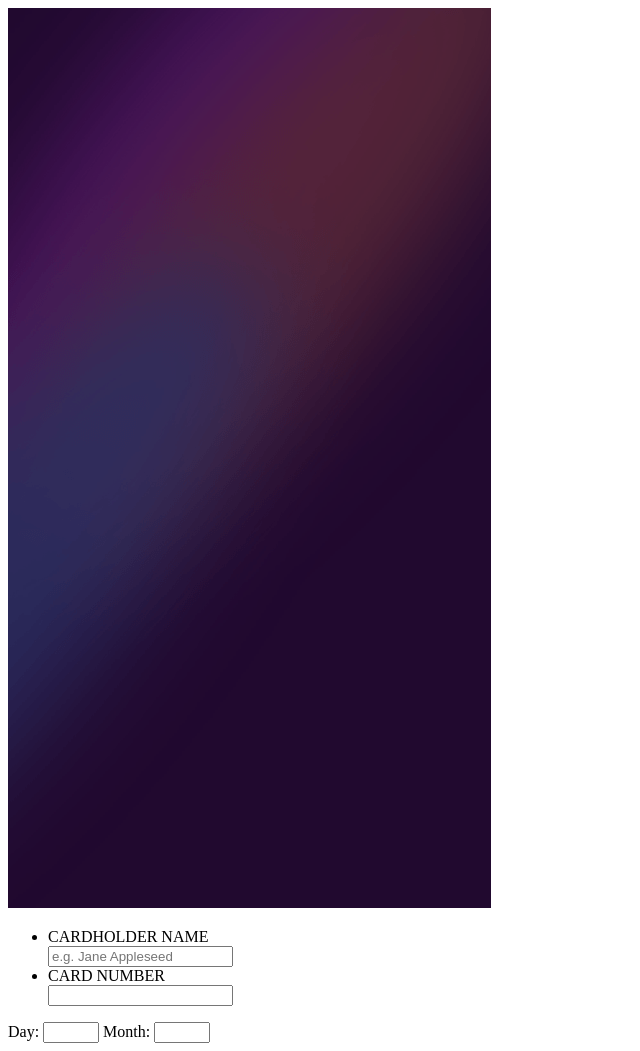
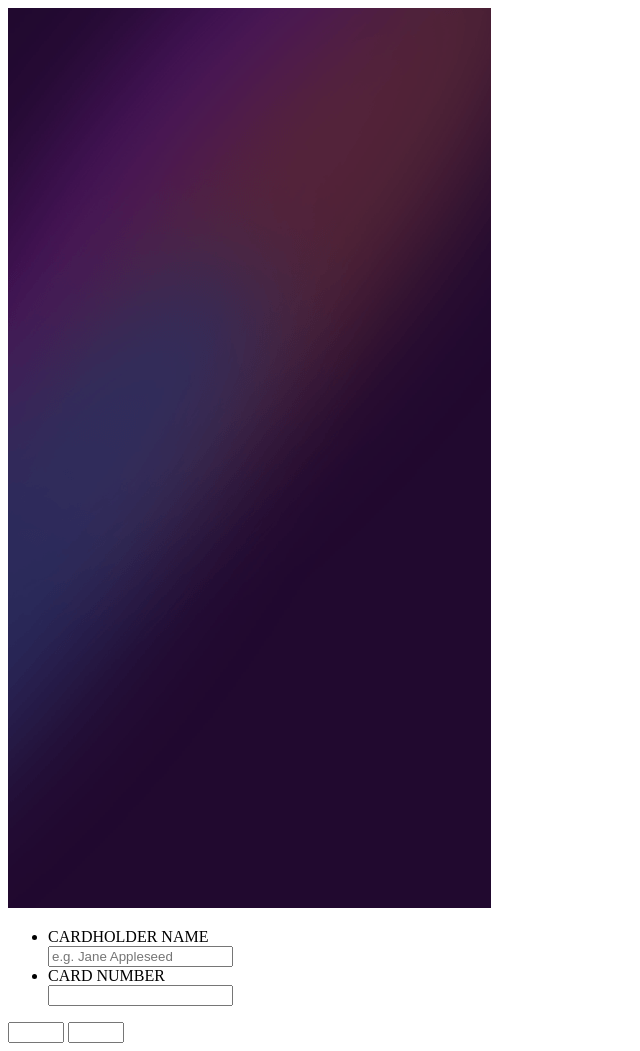
Before and after one commit to AdeTiDotun/Frontend_Mentor, a plain HTML site: page interactive_card/index.html in a window 1280 px wide. Shown: the whole page, without its empty margins (0-640 px from the left). Drawn offline with Linux system fonts and the light colour scheme.

Commit message:
modified and save last files

```diff
--- a/interactive_card/index.html
+++ b/interactive_card/index.html
@@ -23,14 +23,15 @@
               <input type="text" id="card-number" />
             </li>
           </ul>
-          <label for="day">Day:</label>
-          <input type="number" id="day" name="day" min="1" max="31" required />
+          <label for="day"></label>
+          <!-- <label for="day">Day:</label> -->
+          <input type="number" class="day" name="day" min="1" max="31" required />
 
-          <label for="month">Month:</label>
+          <!-- <label for="month">Month:</label> -->
           <input
             type="number"
-            id="month"
-            name="month"
+            class="day"
+            name ="month"
             min="1"
             max="12"
             required
```
